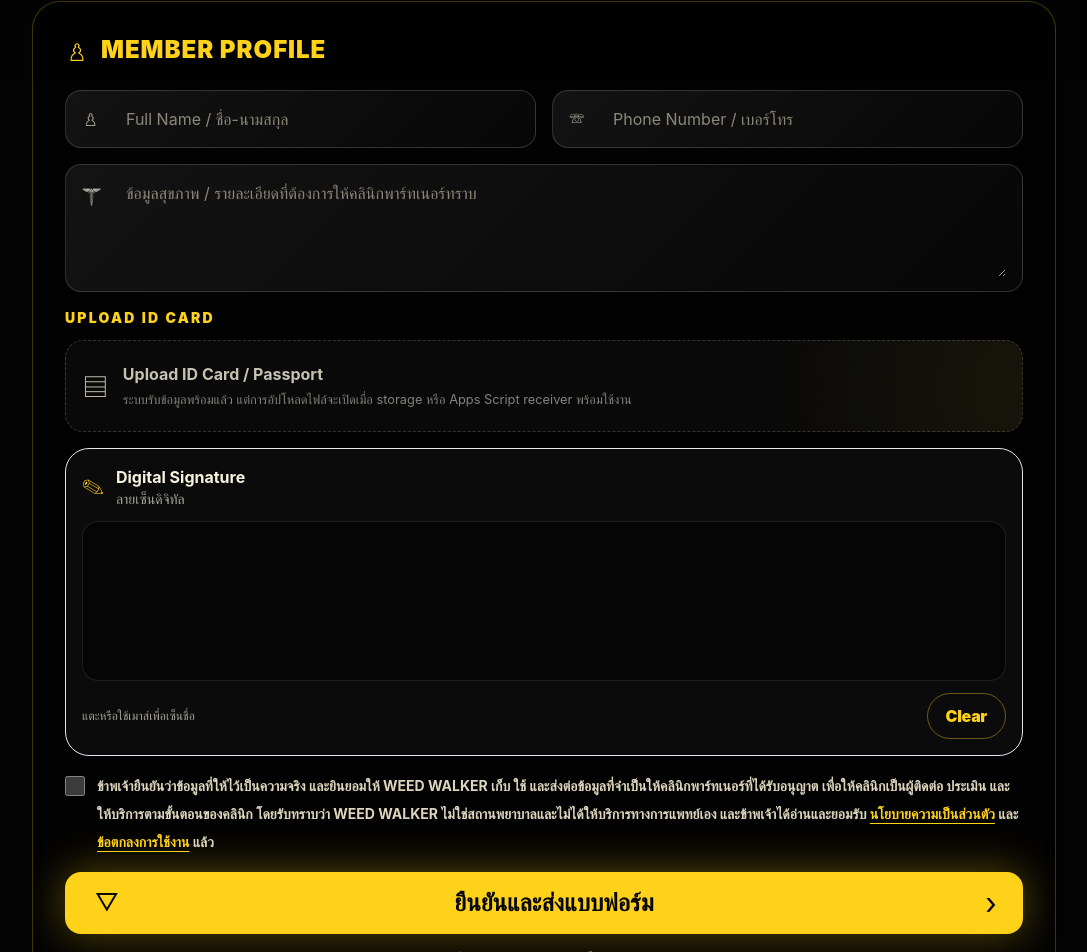
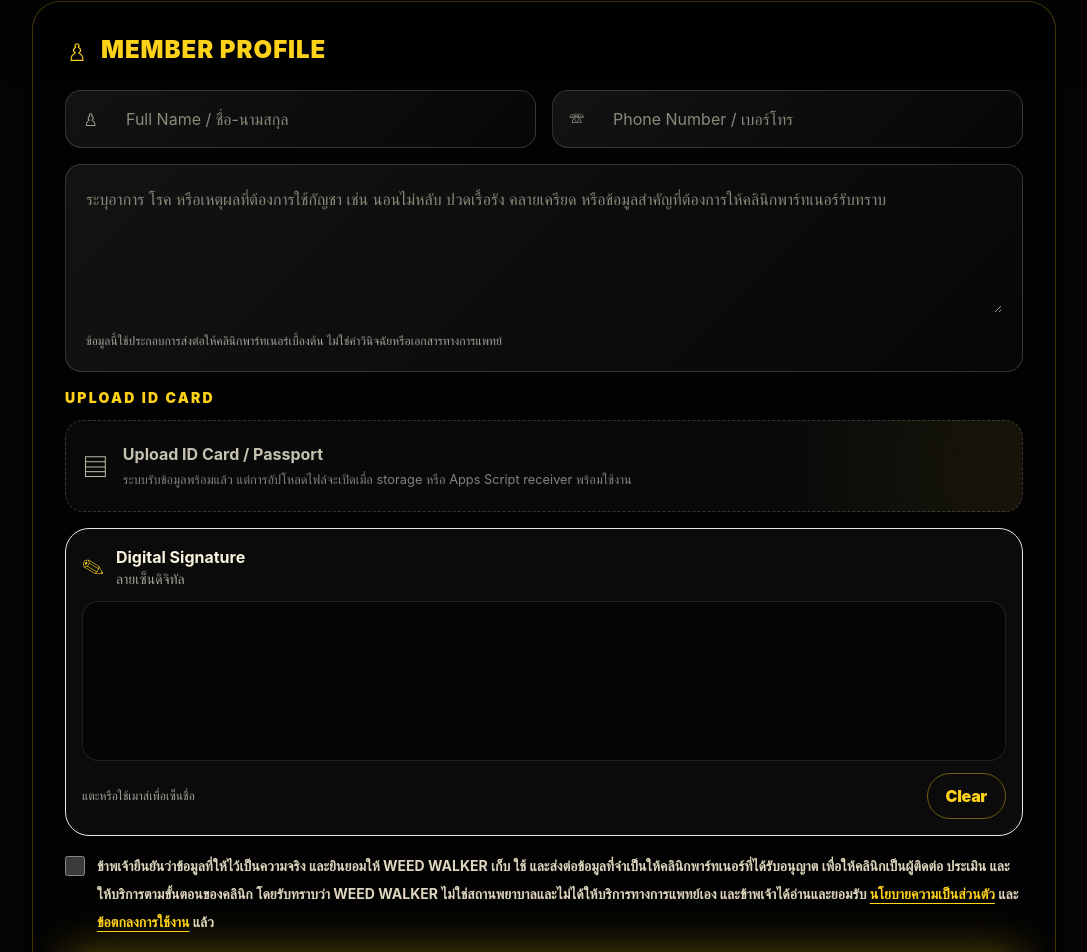
Before and after one commit to ncckaz-arch/weedwalker-site, a Next.js app: page /intake in a window 1280 px wide. Shown: the part 769-1721 px from the top of the page, without its empty margins (96-1183 px from the left). Built offline with nearby package versions, Linux system fonts and the light colour scheme; no server answers.

Commit message:
Refine health intake textarea

```diff
--- a/src/app/globals.css
+++ b/src/app/globals.css
@@ -138,9 +138,19 @@ button {
   padding-top: 16px;
 }
 
+.access-field-plain {
+  display: block;
+  padding: 20px;
+}
+
 .access-field textarea {
   min-height: 96px;
   resize: vertical;
+}
+
+.access-field-plain textarea {
+  min-height: 128px;
+  line-height: 1.75;
 }
 
 .access-icon {
--- a/src/components/intake-form.tsx
+++ b/src/components/intake-form.tsx
@@ -140,14 +140,16 @@ export function IntakeForm() {
           </label>
         </div>
 
-        <label className="access-field access-field-area">
-          <span className="access-icon pt-1">☤</span>
+        <label className="access-field access-field-area access-field-plain">
           <textarea
             name="conditionIntention"
             required
             maxLength={1000}
-            placeholder="ข้อมูลสุขภาพ / รายละเอียดที่ต้องการให้คลินิกพาร์ทเนอร์ทราบ"
+            placeholder="ระบุอาการ โรค หรือเหตุผลที่ต้องการใช้กัญชา เช่น นอนไม่หลับ ปวดเรื้อรัง คลายเครียด หรือข้อมูลสำคัญที่ต้องการให้คลินิกพาร์ทเนอร์รับทราบ"
           />
+          <span className="walker-muted mt-3 block text-xs leading-5">
+            ข้อมูลนี้ใช้ประกอบการส่งต่อให้คลินิกพาร์ทเนอร์เบื้องต้น ไม่ใช่คำวินิจฉัยหรือเอกสารทางการแพทย์
+          </span>
         </label>
 
         <div>
```
